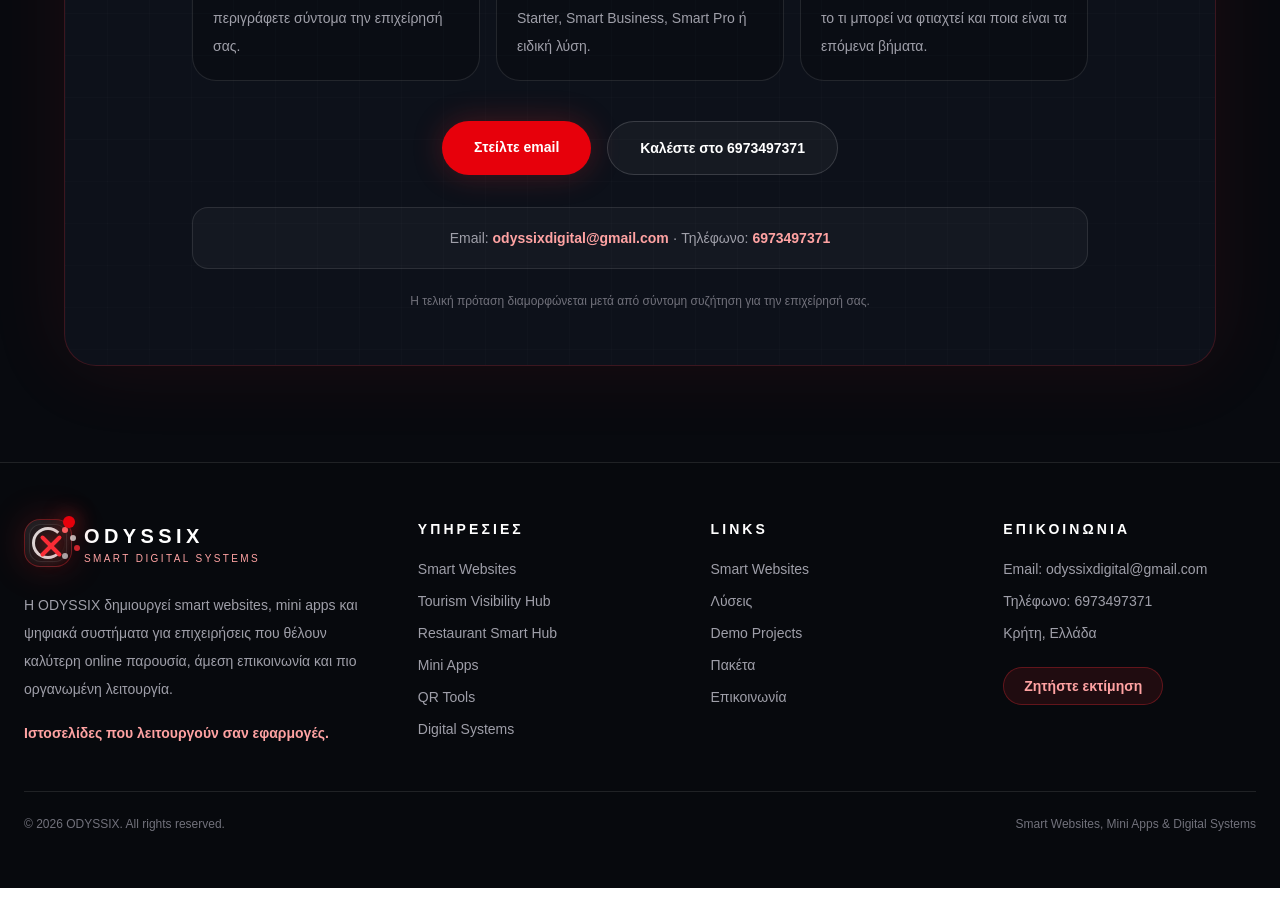
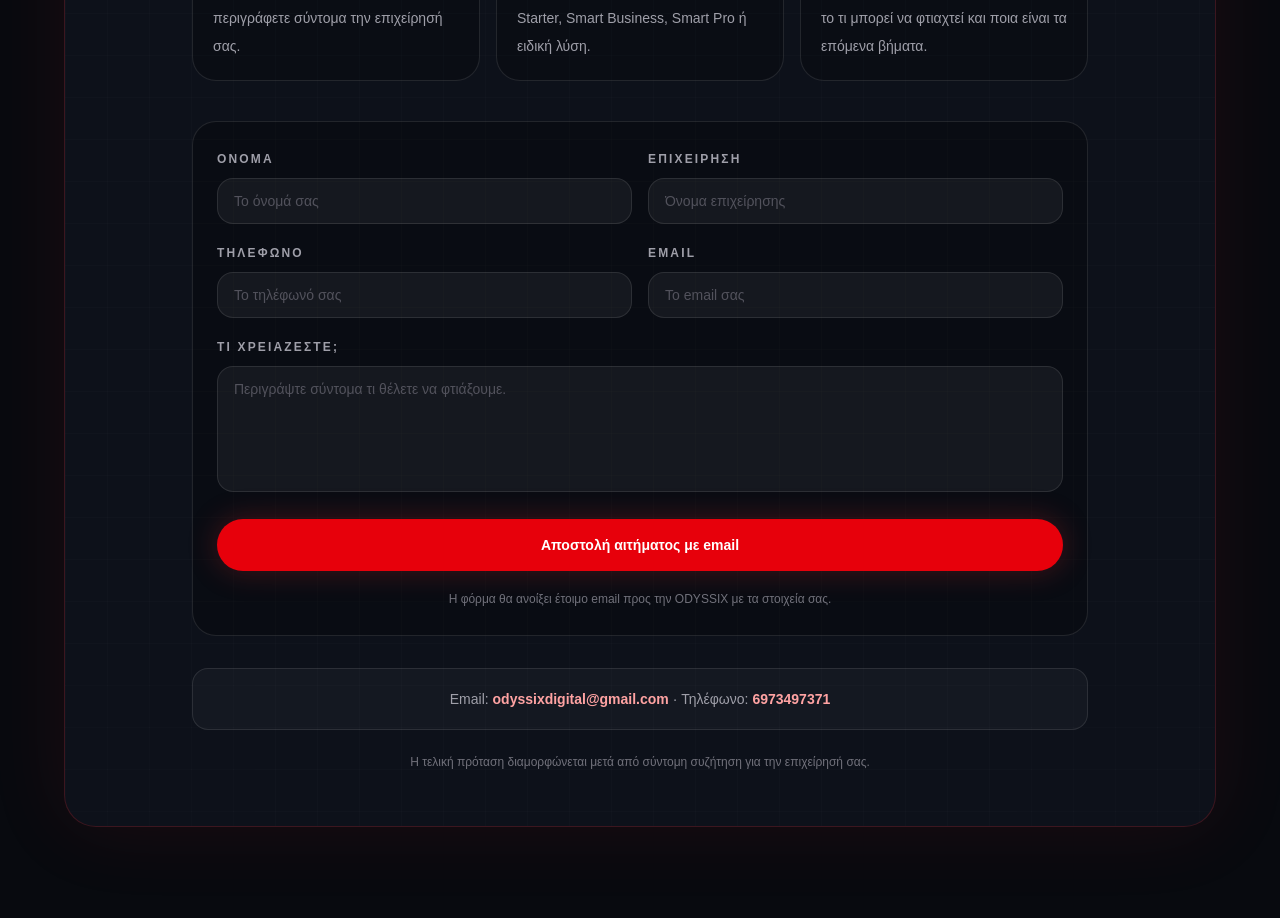
Before and after one commit to OdyssiX/odyssix-site, a Next.js app: page / in a window 1280 px wide. Shown: the part 10240-11158 px from the top of the page. Before the commit the page ends 11128 px from the top, so only its background shows below. Built offline with nearby package versions, Linux system fonts and the light colour scheme.

Commit message:
Add contact form

```diff
--- /dev/null
+++ b/components/ContactForm.tsx
@@ -0,0 +1,127 @@
+"use client";
+
+import { FormEvent, useState } from "react";
+
+export default function ContactForm() {
+  const [form, setForm] = useState({
+    name: "",
+    business: "",
+    phone: "",
+    email: "",
+    message: "",
+  });
+
+  function updateField(field: keyof typeof form, value: string) {
+    setForm((current) => ({
+      ...current,
+      [field]: value,
+    }));
+  }
+
+  function handleSubmit(event: FormEvent<HTMLFormElement>) {
+    event.preventDefault();
+
+    const subject = `Νέο αίτημα ODYSSIX από ${form.name || "ενδιαφερόμενο"}`;
+
+    const body = `
+Όνομα: ${form.name}
+Επιχείρηση: ${form.business}
+Τηλέφωνο: ${form.phone}
+Email: ${form.email}
+
+Τι χρειάζεται:
+${form.message}
+`.trim();
+
+    const mailtoLink = `mailto:odyssixdigital@gmail.com?subject=${encodeURIComponent(
+      subject
+    )}&body=${encodeURIComponent(body)}`;
+
+    window.location.href = mailtoLink;
+  }
+
+  return (
+    <form
+      onSubmit={handleSubmit}
+      className="mt-10 rounded-3xl border border-white/10 bg-black/25 p-5 text-left md:p-6"
+    >
+      <div className="grid gap-4 md:grid-cols-2">
+        <label className="block">
+          <span className="text-xs font-bold uppercase tracking-[0.18em] text-zinc-400">
+            Όνομα
+          </span>
+          <input
+            required
+            value={form.name}
+            onChange={(event) => updateField("name", event.target.value)}
+            className="mt-2 w-full rounded-2xl border border-white/10 bg-white/[0.05] px-4 py-3 text-sm text-white outline-none transition placeholder:text-zinc-600 focus:border-red-500/50"
+            placeholder="Το όνομά σας"
+          />
+        </label>
+
+        <label className="block">
+          <span className="text-xs font-bold uppercase tracking-[0.18em] text-zinc-400">
+            Επιχείρηση
+          </span>
+          <input
+            value={form.business}
+            onChange={(event) => updateField("business", event.target.value)}
+            className="mt-2 w-full rounded-2xl border border-white/10 bg-white/[0.05] px-4 py-3 text-sm text-white outline-none transition placeholder:text-zinc-600 focus:border-red-500/50"
+            placeholder="Όνομα επιχείρησης"
+          />
+        </label>
+
+        <label className="block">
+          <span className="text-xs font-bold uppercase tracking-[0.18em] text-zinc-400">
+            Τηλέφωνο
+          </span>
+          <input
+            required
+            value={form.phone}
+            onChange={(event) => updateField("phone", event.target.value)}
+            className="mt-2 w-full rounded-2xl border border-white/10 bg-white/[0.05] px-4 py-3 text-sm text-white outline-none transition placeholder:text-zinc-600 focus:border-red-500/50"
+            placeholder="Το τηλέφωνό σας"
+          />
+        </label>
+
+        <label className="block">
+          <span className="text-xs font-bold uppercase tracking-[0.18em] text-zinc-400">
+            Email
+          </span>
+          <input
+            type="email"
+            value={form.email}
+            onChange={(event) => updateField("email", event.target.value)}
+            className="mt-2 w-full rounded-2xl border border-white/10 bg-white/[0.05] px-4 py-3 text-sm text-white outline-none transition placeholder:text-zinc-600 focus:border-red-500/50"
+            placeholder="Το email σας"
+          />
+        </label>
+      </div>
+
+      <label className="mt-4 block">
+        <span className="text-xs font-bold uppercase tracking-[0.18em] text-zinc-400">
+          Τι χρειάζεστε;
+        </span>
+        <textarea
+          required
+          rows={5}
+          value={form.message}
+          onChange={(event) => updateField("message", event.target.value)}
+          className="mt-2 w-full resize-none rounded-2xl border border-white/10 bg-white/[0.05] px-4 py-3 text-sm text-white outline-none transition placeholder:text-zinc-600 focus:border-red-500/50"
+          placeholder="Περιγράψτε σύντομα τι θέλετε να φτιάξουμε."
+        />
+      </label>
+
+      <button
+        type="submit"
+        className="mt-5 w-full rounded-full bg-red-600 px-6 py-4 text-sm font-bold text-white shadow-[0_0_30px_rgba(220,38,38,0.28)] transition hover:bg-red-500"
+      >
+        Αποστολή αιτήματος με email
+      </button>
+
+      <p className="mt-4 text-center text-xs leading-6 text-zinc-500">
+        Η φόρμα θα ανοίξει έτοιμο email προς την ODYSSIX με τα στοιχεία σας.
+      </p>
+    </form>
+  );
+}
--- a/components/FinalCTASection.tsx
+++ b/components/FinalCTASection.tsx
@@ -1,3 +1,4 @@
+import ContactForm from "./ContactForm";
 const trustPoints = [
   "Δωρεάν αρχική εκτίμηση",
   "Πρόταση με βάση τις ανάγκες σας",
@@ -73,21 +74,7 @@
             ))}
           </div>
 
-          <div className="mt-10 flex flex-col justify-center gap-3 sm:flex-row sm:gap-4">
-            <a
-              href="mailto:odyssixdigital@gmail.com"
-              className="rounded-full bg-red-600 px-6 py-4 text-sm font-bold text-white shadow-[0_0_30px_rgba(220,38,38,0.28)] transition hover:bg-red-500 md:px-8"
-            >
-              Στείλτε email
-            </a>
-
-            <a
-              href="tel:+306973497371"
-              className="rounded-full border border-white/15 bg-white/[0.04] px-6 py-4 text-sm font-bold text-white transition hover:bg-white/10 md:px-8"
-            >
-              Καλέστε στο 6973497371
-            </a>
-          </div>
+          <ContactForm />
 
           <div className="mt-8 rounded-2xl border border-white/10 bg-white/[0.03] px-5 py-4">
             <p className="text-sm leading-7 text-zinc-400">
```
